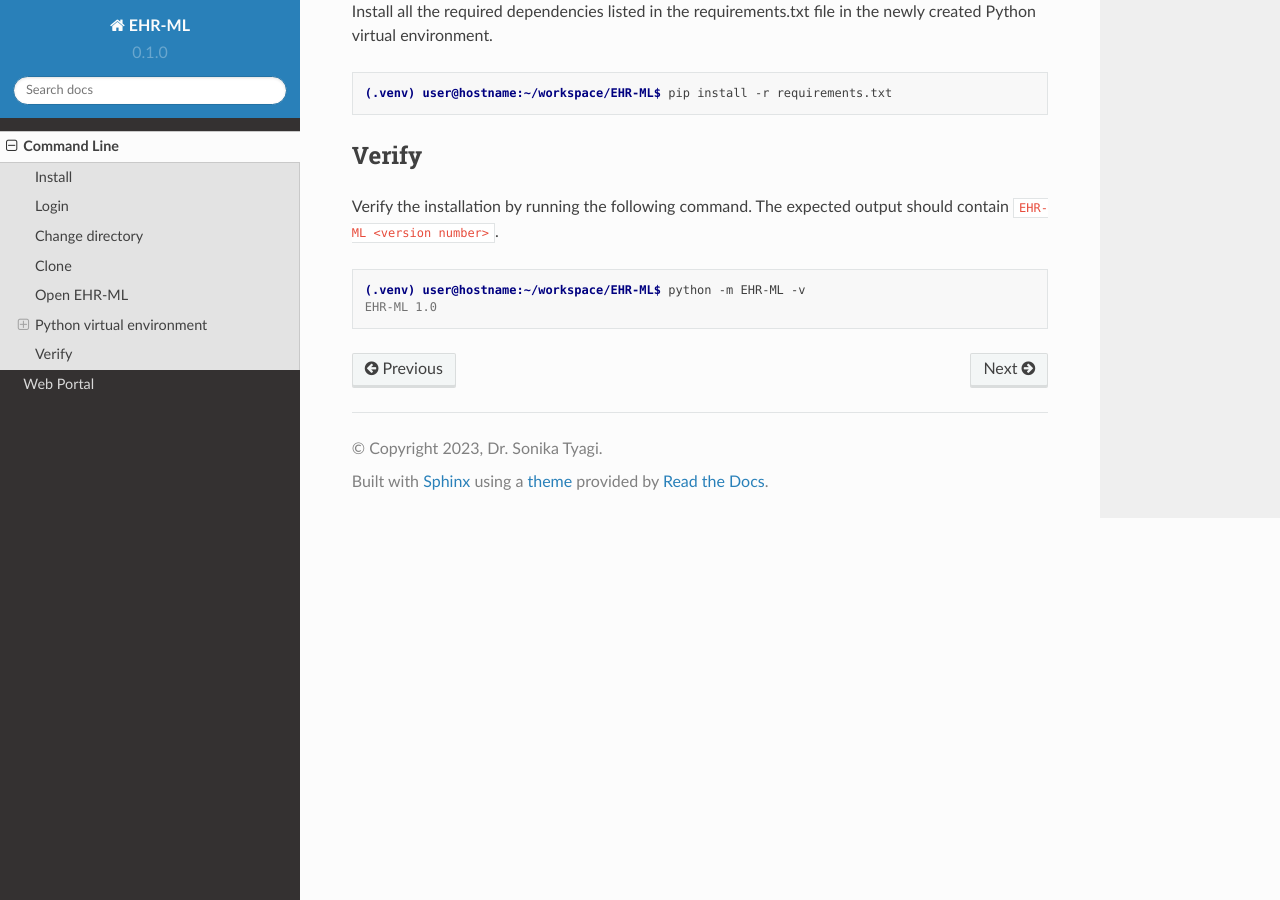
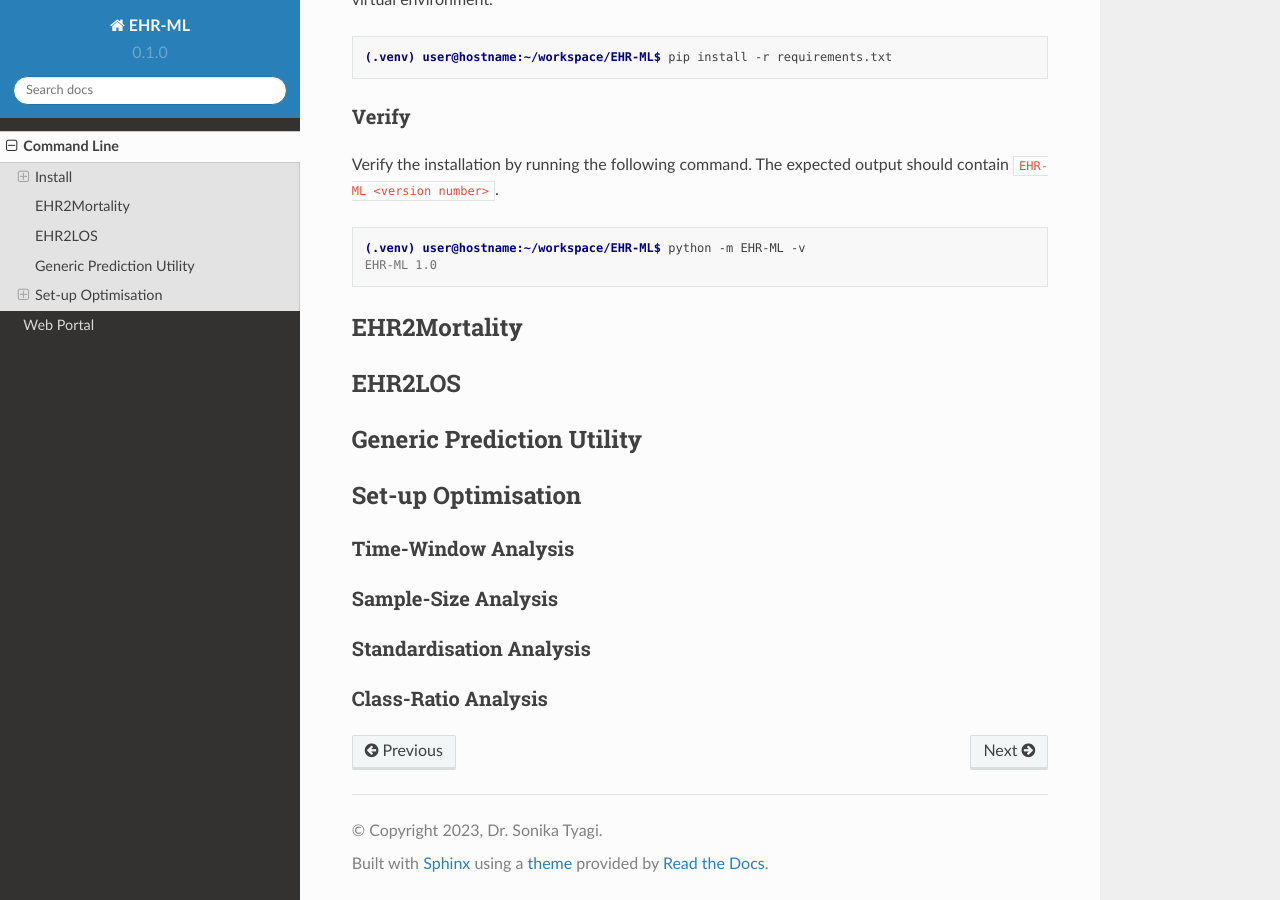
Before and after one commit to ryashpal/EHR-ML-Tutorials, a Sphinx documentation site: the page built from docs/source/command_line.rst, in a window 1280 px wide and 900 px high, scrolled down 1770 px. Built offline with Sphinx 7.4.7 and the Read the Docs theme 2.0.0, drawn with Linux system fonts in a browser that asks for light colours.

Commit message:
Update command_line.rst

```diff
--- a/docs/source/command_line.rst
+++ b/docs/source/command_line.rst
@@ -3,7 +3,7 @@ Command Line
 
 
 Install
--------
++++++++
 
 Follow the below steps to install EHR-ML in your computer.
 
@@ -97,3 +97,32 @@ Verify the installation by running the following command. The expected output sh
 
    (.venv) user@hostname:~/workspace/EHR-ML$ python -m EHR-ML -v
    EHR-ML 1.0
+
+
+EHR2Mortality
++++++++++++++
+
+
+EHR2LOS
++++++++
+
+
+Generic Prediction Utility
+++++++++++++++++++++++++++
+
+
+Set-up Optimisation
++++++++++++++++++++
+
+
+Time-Window Analysis
+--------------------
+
+Sample-Size Analysis
+--------------------
+
+Standardisation Analysis
+--------------------
+
+Class-Ratio Analysis
+--------------------
```
